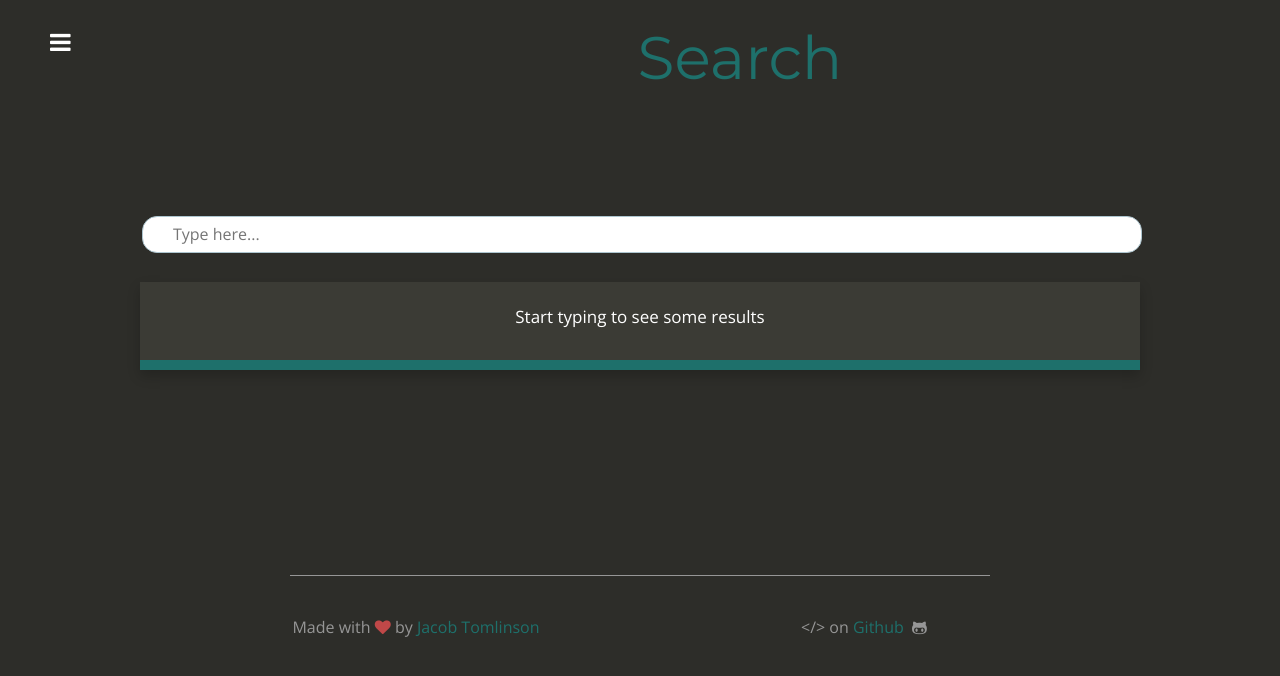
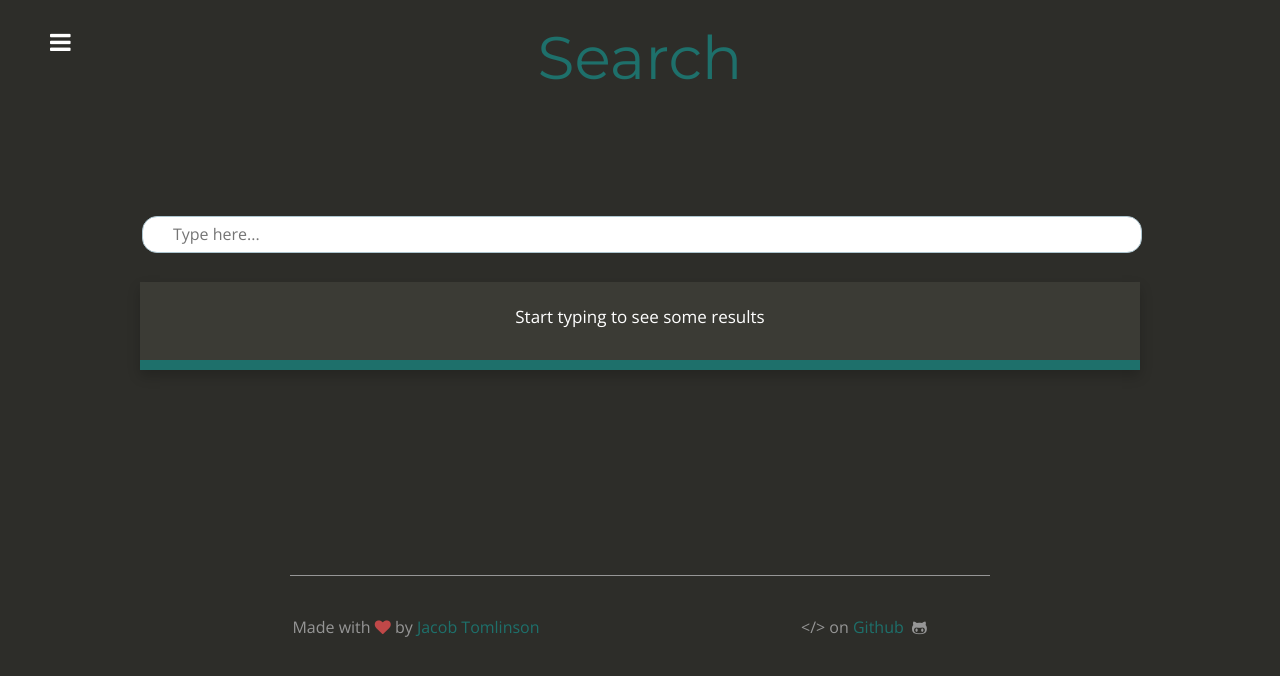
Before and after one commit to cau-data/cau-data.github.io, a Jekyll site: the page built from search.html, in a window 1280 px wide. Shown: the top 676 px of the page. Built offline with Jekyll 4.4.1, drawn with Linux system fonts in a browser that asks for light colours; nearby versions of some CDN libraries.

Commit message:
Update style.scss

```diff
--- a/css/style.scss
+++ b/css/style.scss
@@ -106,7 +106,7 @@ ul {
 
 	@media (min-width: $screen-sm-min) {
 		font-size: 62px;
-		margin-left: 0%;
+		margin-left: -15%;
 		width: 120%;
 	}
 }
@@ -243,7 +243,7 @@ ul {
 		width: 100%;
 
 		@media (min-width: $screen-lg-min) {
-			margin-left: 0%;
+			margin-left: -10%;
 			width: 120%;
 		}
 	}
```
